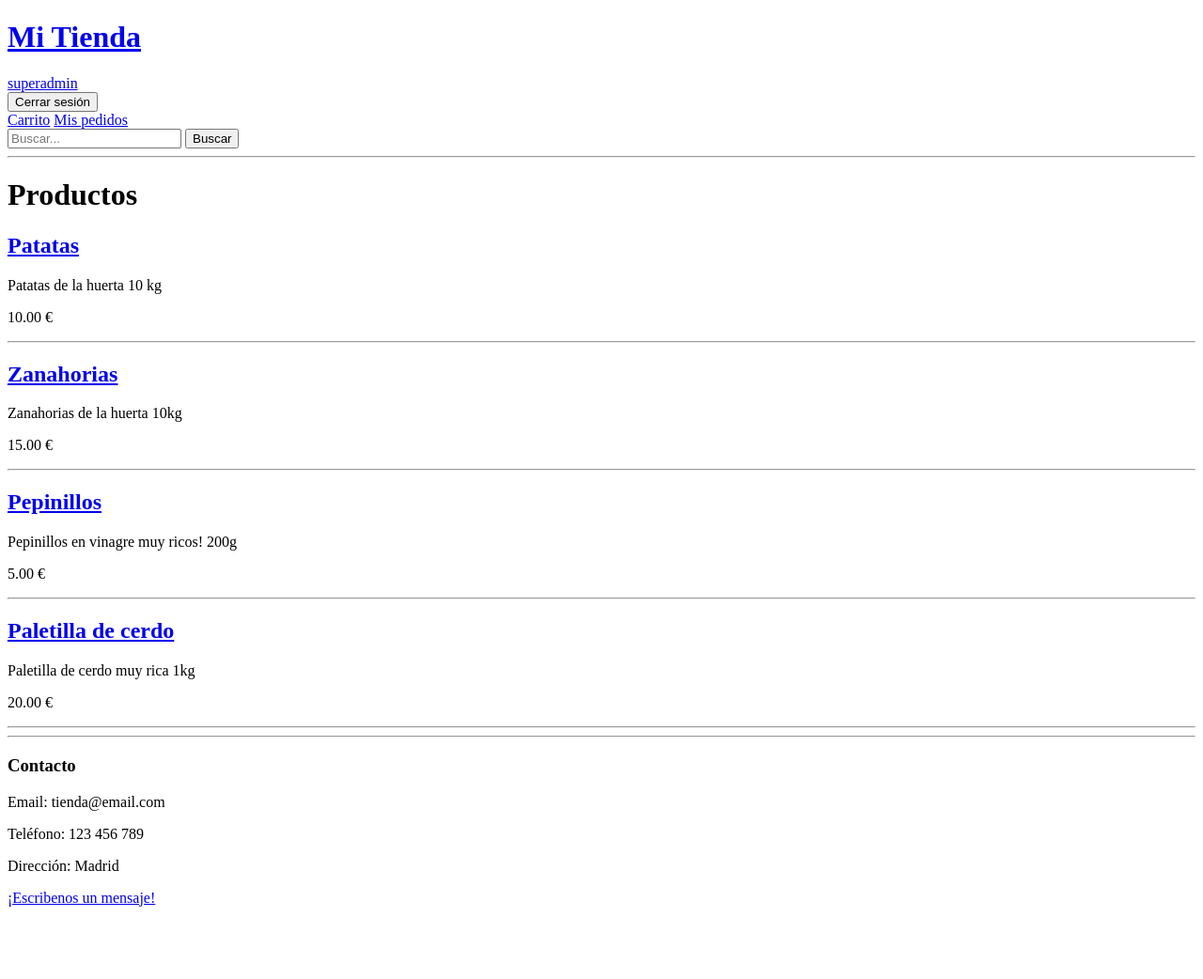
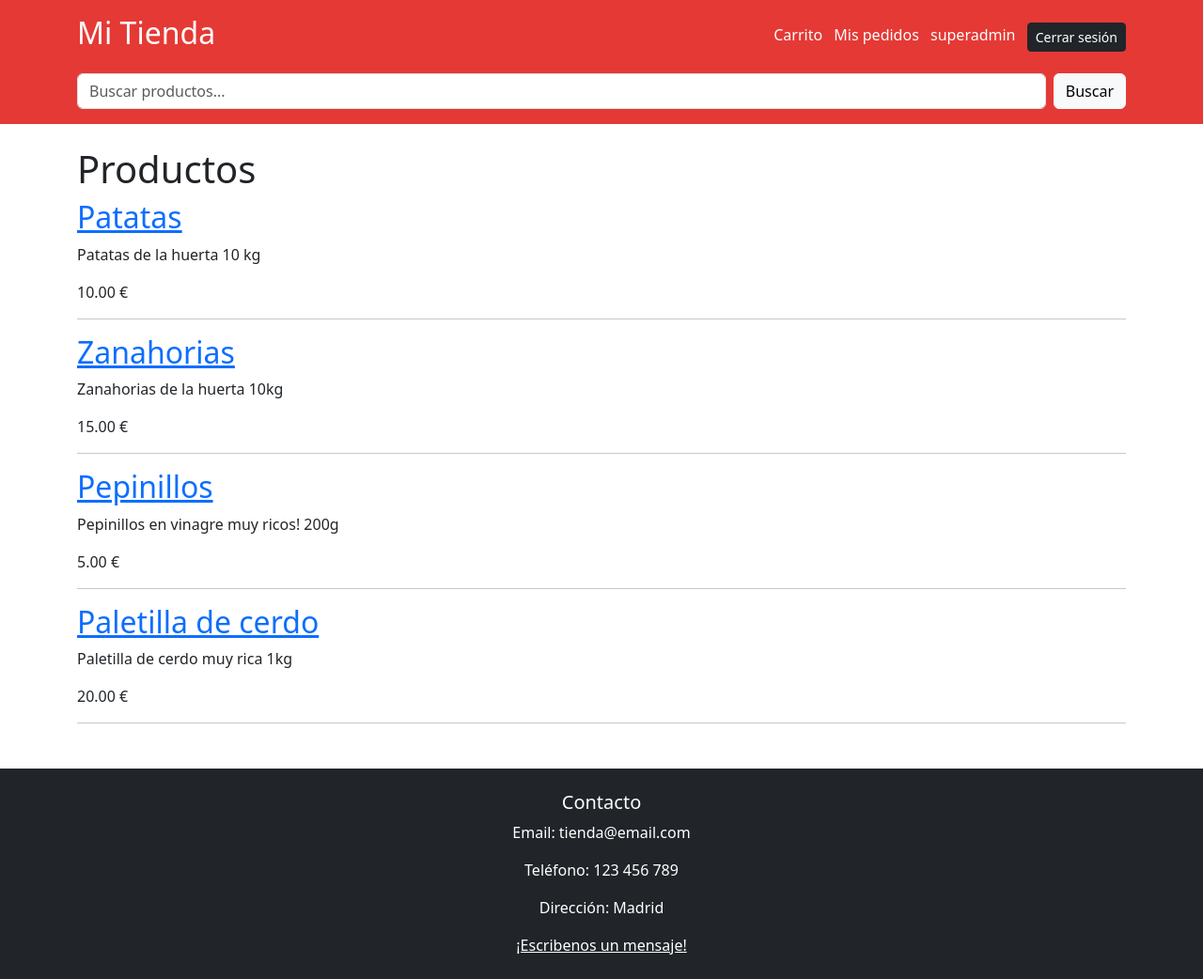
Before and after one commit to sergyops/Tienda-Web, a Django app: page / in a window 1280 px wide. Shown: the whole page at 94% size. Before the commit the page ends 965 px from the top, so only its background shows below. Run offline with Django 5.2, Linux system fonts and the light colour scheme; a user stored in the database is signed in; data comes from the database, SQL or seed files in the repository; both versions use the stored data as it was after the commit.

Commit message:
Add Bootstrap layout and styling to base.html

```diff
--- a/tienda/templates/base.html
+++ b/tienda/templates/base.html
@@ -4,59 +4,95 @@
     <meta charset="UTF-8">
     <meta name="viewport" content="width=device-width, initial-scale=1.0">
     <title>{% block title %}Tienda{% endblock %}</title>
+    <!-- Bootstrap -->
+    <link href="https://cdn.jsdelivr.net/npm/bootstrap@5.3.0/dist/css/bootstrap.min.css" rel="stylesheet">
+
+    <style>
+        /* Color principal */
+        .btn-primary {
+            background-color: #e53935;
+            border-color: #e53935;
+        }
+
+        .btn-primary:hover {
+            background-color: #c62828;
+        }
+
+        /* Header rojo */
+        header {
+            background-color: #e53935;
+        }
+
+        header a {
+            color: white;
+            text-decoration: none;
+        }
+
+        header a:hover {
+            text-decoration: underline;
+        }
+    </style>
 </head>
 <body>
 
     <!-- HEADER -->
-    <header>
-        <h1><a href="{% url 'product_list' %}">Mi Tienda</a></h1>
+    <header class="p-3">
+        <div class="container">
+            <div class="d-flex justify-content-between align-items-center flex-wrap">
+                <!-- Nombre tienda -->
+                <h2>
+                    <a href="{% url 'product_list' %}">Mi Tienda</a>
+                </h2>
+                <!-- Enlaces -->
+                 <div>
+                    <a class="me-2" href="{% url 'view_cart' %}">Carrito</a>
+                    <a class="me-2" href="{% url 'order_history' %}">Mis pedidos</a>
 
                     {% if user.is_authenticated %}
-            <a href="{% url 'profile' %}"> {{ user.username }}</a>
-            <form method="post" action="{% url 'logout' %}">
+                        <a class="me-2" href="{% url 'profile' %}"> {{ user.username }}</a>
+
+                        <form method="post" action="{% url 'logout' %}" class="d-inline">
                             {% csrf_token %}
-                <button type="submit">Cerrar sesión</button>
+                            <button class="btn btn-dark btn-sm" type="submit">Cerrar sesión</button>
                         </form>
                     {% else %}
-            <a href="{% url 'login' %}">Login</a>
-            <a href="{% url 'register' %}">Registro</a>
+                        <a class="me-2" href="{% url 'login' %}">Login</a>
+                        <a class="btn btn-dark btn-sm" href="{% url 'register' %}">Registro</a>
                     {% endif %}
+                 </div>
+            </div>
 
-        <a href="{% url 'view_cart' %}">Carrito</a>
-        <a href="{% url 'order_history' %}">Mis pedidos</a>
-
-        <!-- 🔍 búsqueda -->
-        <form method="GET" action="{% url 'search_products' %}">
-            <input type="text" name="q" placeholder="Buscar...">
-            <button type="submit">Buscar</button>
+            <!-- búsqueda -->
+            <form method="GET" action="{% url 'search_products' %}" class="d-flex mt-3">
+                <input class="form-control me-2" type="text" name="q" placeholder="Buscar productos...">
+                <button class="btn btn-light" type="submit">Buscar</button>
             </form>
+        </div>
     </header>
 
-    <hr>
-
+    <!-- Contenido -->
+     <div class="container mt-4">
         <!-- MENSAJES -->
         {% if messages %}
             {% for message in messages %}
-            <div class="alert {{ message.tags }}">
+                <div class="alert alert-{{ message.tags }}">
                     {{ message }}
                 </div>
             {% endfor %}
         {% endif %}
 
-    <!-- 🟢 CONTENIDO -->
+        <!-- Contenido otros html -->
         {% block content %}
         {% endblock %}
+     </div>
 
-    <hr>
-
-    <!-- FOOTER (CONTACTO) -->
-    <footer>
-        <h3>Contacto</h3>
+    <!-- Footer - datos contacto -->
+    <footer class="bg-dark text-white text-center p-4 mt-5">
+        <h5>Contacto</h5>
         <p>Email: tienda@email.com</p>
         <p>Teléfono: 123 456 789</p>
         <p>Dirección: Madrid</p>
-        <a href="{% url 'contact' %}">¡Escribenos un mensaje!</a>
+        <a href="{% url 'contact' %}" class="text-white">¡Escribenos un mensaje!</a>
     </footer>
-
 </body>
 </html>
```
Also changed, not shown: tienda/db.sqlite3. Lines whose indentation alone changed are shown as unchanged.
